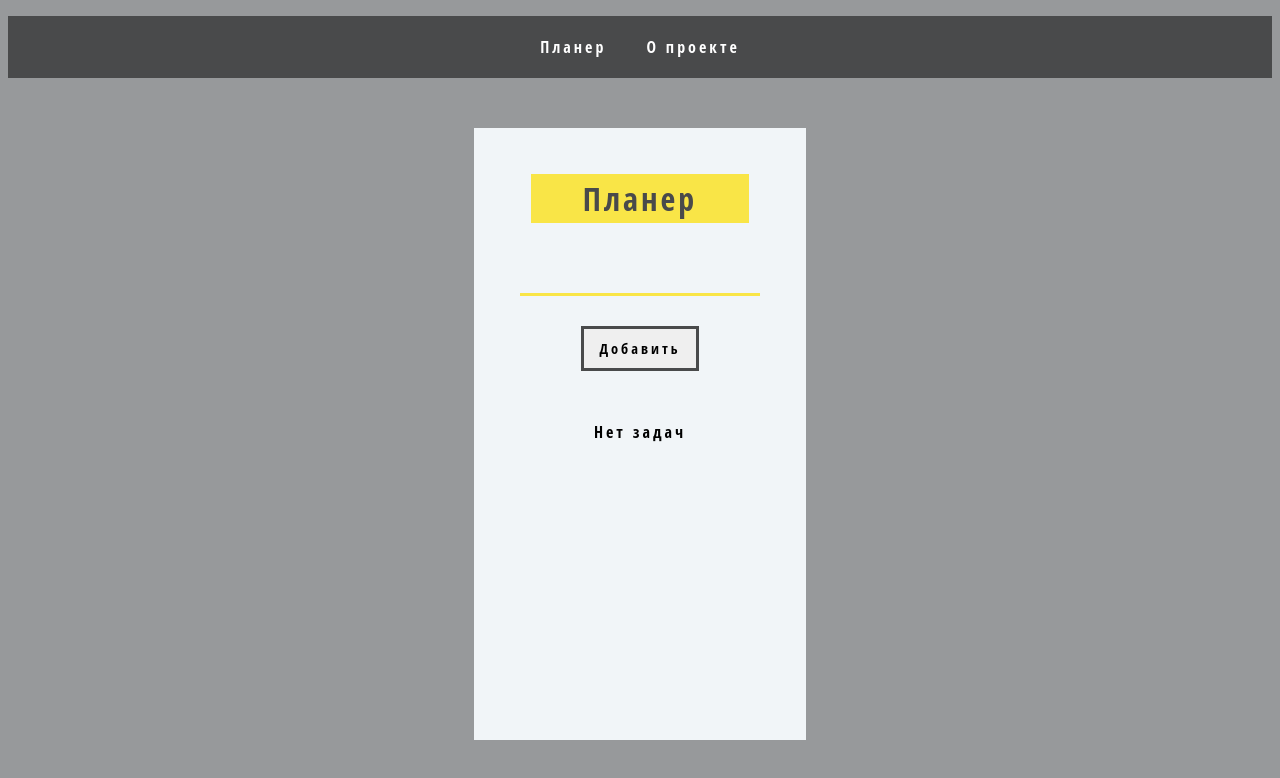
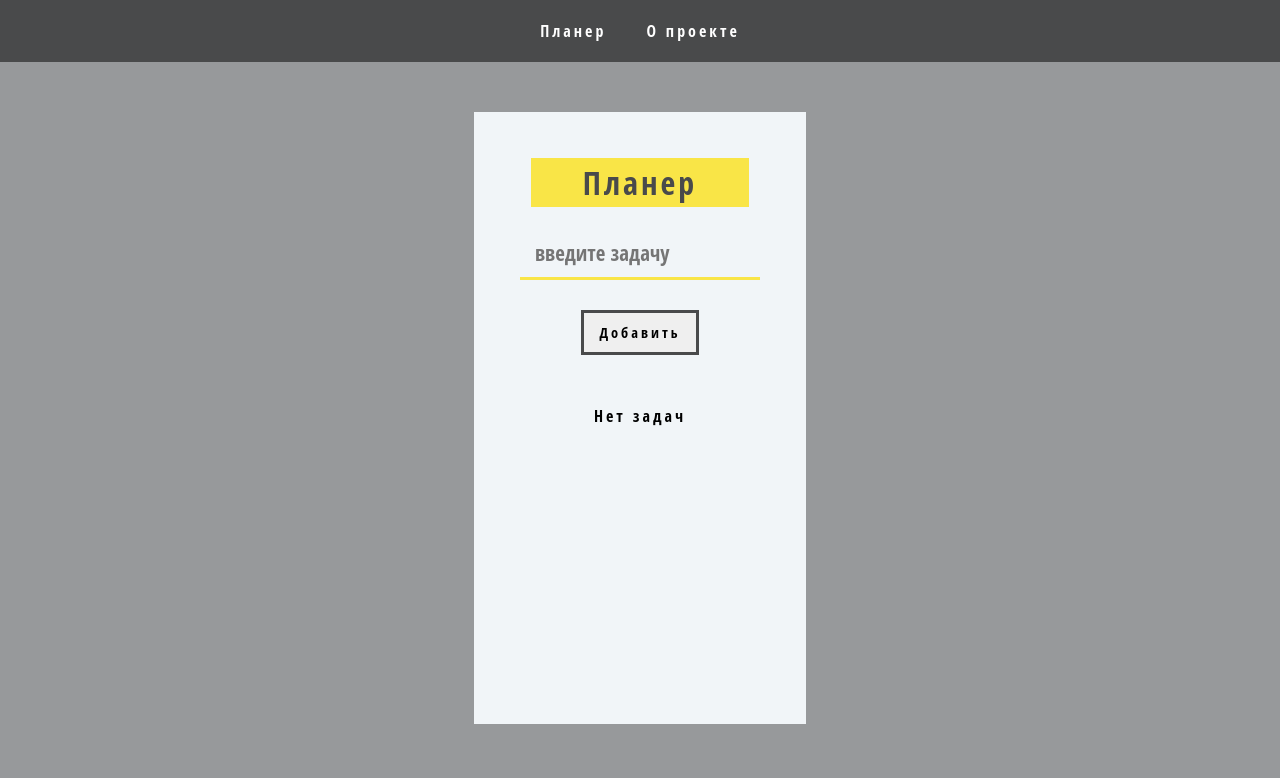
Before and after one commit to rvminvb/vue-todo-list, a Vue app: page /#/ in a window 1280 px wide. Shown: the top 778 px of the page. Built offline with nearby package versions, Linux system fonts and the light colour scheme.

Commit message:
- updated styles - return first

```diff
--- a/package.json
+++ b/package.json
@@ -24,6 +24,8 @@
     "eslint": "^6.7.2",
     "eslint-plugin-vue": "^6.2.2",
     "gh-pages": "^3.1.0",
+    "sass": "^1.32.8",
+    "sass-loader": "10.1.1",
     "vue-template-compiler": "^2.6.11"
   },
   "eslintConfig": {
--- a/src/App.vue
+++ b/src/App.vue
@@ -18,21 +18,6 @@ export default {
 }
 </script>
 
-<style>
-  ul.header li {
-    display: inline;
-    list-style-type: none;
-    margin: 0;
-  }
-  ul.header {
-    background-color: #494a4b;
-    padding: 0;
-  }
-  ul.header li a {
-    color: #FFF;
-    font-weight: 300;
-    text-decoration: none;
-    padding: 20px;
-    display: inline-block;
-  }
+<style lang="sass">
+@import ./assets/sass/App
 </style>
--- /dev/null
+++ b/src/assets/sass/About.sass
@@ -0,0 +1,18 @@
+div
+  margin: 50px auto
+  padding: 16px
+  min-height: 580px
+  max-width: 580px
+  background-color: #f1f5f8
+  padding-left: 30px
+  padding-right: 30px
+  line-height: 1.3
+
+ul
+    padding: 0
+    li
+        list-style-type: none
+        line-height: 1.5
+
+h1
+  font-weight: 300
--- /dev/null
+++ b/src/assets/sass/App.sass
@@ -0,0 +1,24 @@
+body
+  background-color: #97999B
+  font-family: "Open Sans Condensed", sans-serif
+  font-weight: 300
+  text-align: center
+  letter-spacing: 3px
+  margin: 0
+  box-sizing: border-box
+
+ul.header
+  background-color: #494a4b
+  padding: 0
+  margin: 0
+  li
+    display: inline
+    list-style-type: none
+    margin: 0
+
+    a
+      color: #FFF
+      font-weight: 300
+      text-decoration: none
+      padding: 20px
+      display: inline-block
--- /dev/null
+++ b/src/assets/sass/ToDo.sass
@@ -0,0 +1,51 @@
+.todolist
+    margin: 50px auto
+    padding: 16px
+    min-height: 580px
+    max-width: 300px
+    background-color: #f1f5f8
+
+    form
+        margin-top: 40px
+
+    input
+        border: 0
+        border-bottom: 3px solid #F9E547
+        background-color: transparent
+        font-family: "Open Sans Condensed", sans-serif
+        font-size: 1.3rem
+        padding: 10px 15px
+        width: 70%
+        color: #494a4b
+        font-weight: 300
+
+    button
+        margin-top: 30px
+        border: 3px solid hsl(198, 1%, 29%)
+        padding: 10px 15px
+        font-family: "Open Sans Condensed", sans-serif
+        font-size: 0.9rem
+        font-weight: 300
+        letter-spacing: 3px
+
+.heading
+    display: flex
+    align-items: center
+    justify-content: center
+    h1
+        width: 60%
+        margin-top: 30px
+        background-color:#F9E547
+        padding: 0.2rem 1.2rem
+        color: #494a4b
+        font-weight: 300
+
+.items
+    margin-top: 50px
+
+    ul li
+        text-align: left
+        margin: 20px 10px
+        font-size: 1.4rem
+        font-weight: 300
+        color: #494a4b
--- /dev/null
+++ b/src/assets/sass/ToDoItem.sass
@@ -0,0 +1,15 @@
+.item
+    display: flex
+    background-color: #f1f5f8
+    margin-top: 10px
+    line-break: anywhere
+
+    .actions-group
+        margin-left: auto
+        display: flex
+
+        img
+            cursor: pointer
+            margin-left: 10px
+            :hover
+                color: red
--- a/src/components/About.vue
+++ b/src/components/About.vue
@@ -20,23 +20,6 @@
  }
 </script>
 
-<style scoped>
-div {
-  margin: 50px auto;
-  padding: 16px;
-  min-height: 580px;
-  max-width: 580px;
-  background-color: #f1f5f8;
-  padding-left: 30px;
-  padding-right: 30px;
-  line-height: 1.3;
-}
-
-li {
-  list-style-type: none;
-  line-height: 1.5;
-}
-h1 {
-  font-weight: 300;
-}
+<style lang="sass" scoped>
+@import ../assets/sass/About
 </style>
--- a/src/components/ToDo.vue
+++ b/src/components/ToDo.vue
@@ -3,11 +3,11 @@
     <div class='heading'>
       <h1 class='title'>Планер</h1>
     </div>
-    <input type='text' v-model='input'/>
-    <button v-on:click='addItem'>Добавить</button>
+    <input type='text' placeholder="введите задачу" v-model='input'/>
+    <button @click='addItem'>Добавить</button>
     <div class='items'>
       <draggable v-model='items' @start='drag=true' @end='drag=false'>
-        <ToDoItem v-for='item in items' v-bind:key="item.id" v-bind:item="item" v-on:remove="removeItem" v-on:mark="markAsImportant" />
+        <ToDoItem v-for='item in items' :key="item.id" :item="item" v-on:remove="removeItem" v-on:mark="markAsImportant" />
       </draggable>
       <span v-if='items.length===0'>Нет задач</span>
     </div>
@@ -31,14 +31,16 @@ export default {
     };
   },
   mounted() {
-    if (localStorage.getItem('items') && localStorage.getItem('idCounter')) {
+    if (!localStorage.getItem('items') || !localStorage.getItem('idCounter')) {
+      return;
+    }
+
     try {
       this.items = JSON.parse(localStorage.getItem('items'));
       this.idCounter = JSON.parse(localStorage.getItem('idCounter'));
     } catch(e) {
       localStorage.removeItem('items');
       localStorage.removeItem('idCounter');
-      }
     }
   },
   watch: {
@@ -48,11 +50,13 @@ export default {
   },
   methods: {
     addItem: function() {
-      if (this.input.trim()) {
+      if (!this.input.trim()) {
+        return;
+      }
+
       this.items.push({ name: this.input, priority: false, id: '' + this.idCounter });
       this.idCounter++;
       this.input = '';
-      }
     },
 
     removeItem: function(id) {
@@ -68,80 +72,12 @@ export default {
     saveItems(newItems) {
       localStorage.setItem('items', JSON.stringify(newItems));
       localStorage.setItem('idCounter', JSON.stringify(this.idCounter));
-
     }
   }
 
 }
 </script>
 
-<!-- Add "scoped" attribute to limit CSS to this component only -->
-<style>
-body {
-    background-color: #97999B;
-    font-family: "Open Sans Condensed", sans-serif;
-    font-weight: 300;
-    text-align: center;
-    letter-spacing: 3px;
-}
-.todolist {
-    margin: 50px auto;
-    padding: 16px;
-    min-height: 580px;
-    max-width: 300px;
-    background-color: #f1f5f8;
-}
-
-.heading {
-    display: flex;
-    align-items: center;
-    justify-content: center;
-}
-
-.heading h1 {
-    width: 60%;
-    margin-top: 30px;
-    background-color:#F9E547;
-    padding: 0.2rem 1.2rem;
-    color: #494a4b;
-    font-weight: 300;
-}
-
-.todolist form {
-    margin-top: 40px;
-}
-
-.todolist input {
-    border: 0;
-    border-bottom: 3px solid #F9E547;
-    background-color: transparent;
-    font-family: "Open Sans Condensed", sans-serif;
-    font-size: 1.3rem;
-    padding: 10px 15px;
-    width: 70%;
-    color: #494a4b;
-    font-weight: 300;
-}
-
-.todolist button {
-    margin-top: 30px;
-    border: 3px solid hsl(198, 1%, 29%);
-    padding: 10px 15px;
-    font-family: "Open Sans Condensed", sans-serif;
-    font-size: 0.9rem;
-    font-weight: 300;
-    letter-spacing: 3px;
-}
-
-.items {
-    margin-top: 50px;
-}
-
-.items ul li {
-    text-align: left;
-    margin: 20px 10px;
-    font-size: 1.4rem;
-    font-weight: 300;
-    color: #494a4b;
-}
+<style lang="sass" scoped>
+@import ../assets/sass/ToDo
 </style>
--- a/src/components/ToDoItem.vue
+++ b/src/components/ToDoItem.vue
@@ -6,13 +6,13 @@
                 v-bind:src='item.priority ? flagFill : flag'
                 alt='flag'
                 width='25px'
-                v-on:click='$emit("mark", item.id)'
+                @click='$emit("mark", item.id)'
             />
             <img
                 src='../assets/dump.svg'
                 alt='trash bin'
                 width='25px'
-                v-on:click='$emit("remove", item.id)'
+                @click='$emit("remove", item.id)'
             />
         </div>
     </div>
@@ -34,20 +34,6 @@ export default {
 }
 </script>
 
-<style>
-.item {
-    display: flex;
-    background-color: #f1f5f8;
-    margin-top: 10px;
-    line-break: anywhere;
-}
-
-.item .actions-group {
-    margin-left: auto;
-    display: flex;
-
-}
-.item .actions-group img {
-    margin-left: 10px;
-}
+<style lang="sass" scoped>
+@import ../assets/sass/ToDoItem
 </style>
```
Also changed, not shown: 1 other file (tests, documents, lock files or other folders). Lines whose indentation alone changed are shown as unchanged.
